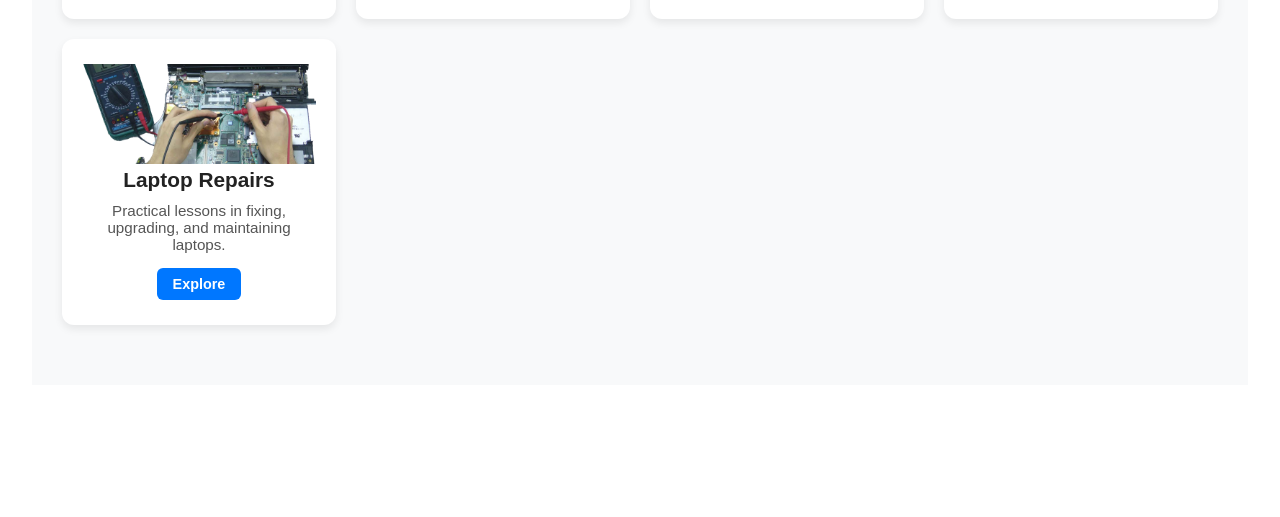
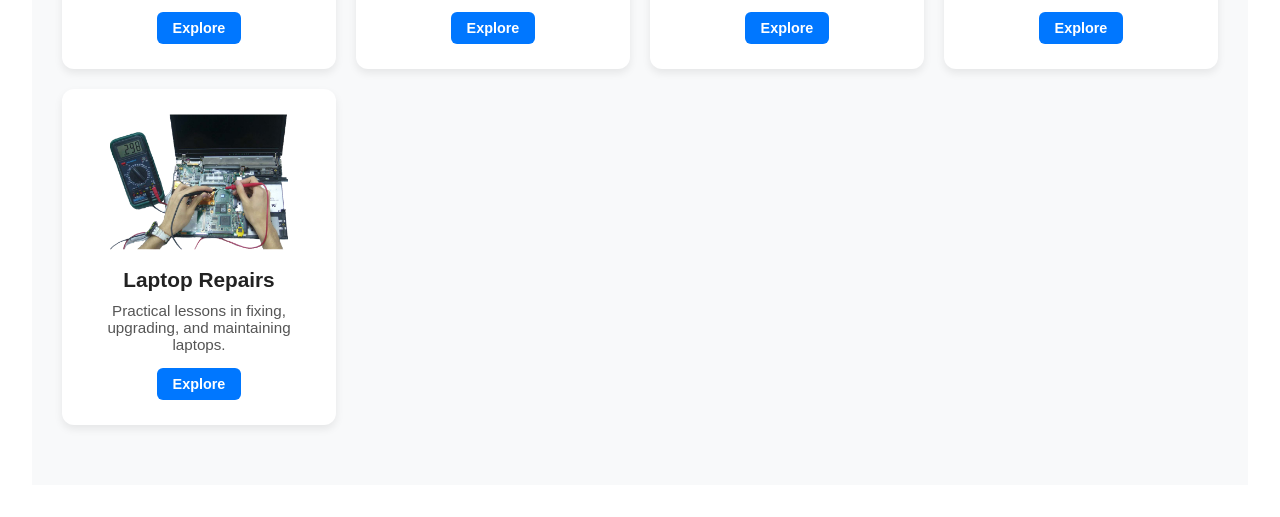
Before and after one commit to marko-dev1/course_plus_e-learning, a plain HTML site: page automation.html in a window 1280 px wide. Shown: the part 1152-1669 px from the top of the page. Before the commit the page ends 1569 px from the top, so only its background shows below. Drawn offline with Linux system fonts and the light colour scheme.

Commit message:
Added category and automation.html

```diff
--- a/auto.css
+++ b/auto.css
@@ -14,7 +14,7 @@
   transition: transform 0.2s ease, box-shadow 0.2s ease;
   /* text-align: center; */
   width: 100%;
-  max-width: 280px;
+  max-width: 350px;
    /* display: inline-block; */
 
 }
@@ -58,8 +58,8 @@
   background: #005ec2;
 }
 .category-card img {
-    width: 100%;
-    height: 100px;
+    width: 200px;
+  height: auto;
     object-fit: cover;
 }
 
@@ -86,10 +86,21 @@
   .categories {
     grid-template-columns: repeat(3, 1fr);
   }
+  .category-card img {
+    width: 100%;
+  height: 100px;
+    object-fit: contain;
+}
+
 }
 
 @media (min-width: 1025px) {
   .categories {
     grid-template-columns: repeat(4, 1fr);
   }
+    .category-card img {
+    width: 100%;
+  height: 150px;
+    object-fit: contain;
 }
+}
```
